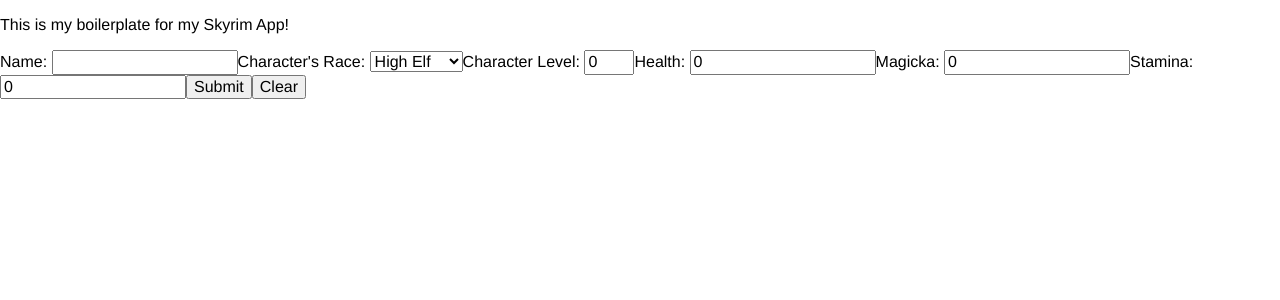
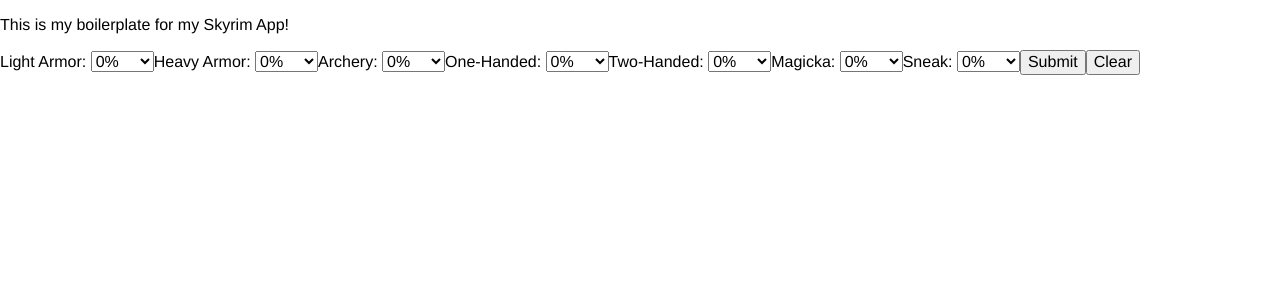
Before and after one commit to BashJr/skyrim-dmg-calc, a React app: page / in a window 1280 px wide. Shown: the top 300 px of the page. Built offline with nearby package versions, Linux system fonts and the light colour scheme.

Commit message:
Submit and Clear for each form complete

```diff
--- a/src/components/ArmorForm.js
+++ b/src/components/ArmorForm.js
@@ -1,37 +1,75 @@
 import React from 'react';
 
 export default class ArmorForm extends React.Component {
+    constructor() {
+        super();
+
+        this.state = {
+            helmet: '',
+            armor: '',
+            gloves: '',
+            boots: '',
+            necklace: '',
+            ring: '',
+            arrow: '',
+            lefthand: '',
+            righthand: ''
+        };
+
+        this.onHandleChange = this.onHandleChange.bind(this);
+        this.onFormSubmit = this.onFormSubmit.bind(this);
+        this.onFormClear = this.onFormClear.bind(this);
+    }
+
+    onHandleChange = (e) => {
+        const value = e.target.value;
+        this.setState({
+            [e.target.name]: value
+          });
+    }
+
     onFormSubmit = (e) => {
         e.preventDefault();
-        console.log('onSubmit here!');
+        console.log(this.state);
     };
-    onClear = (e) => {
-        e.preventDefault();
-        console.log('onClear here!');
+
+    onFormClear = () => {
+        this.setState({
+            helmet: '',
+            armor: '',
+            gloves: '',
+            boots: '',
+            necklace: '',
+            ring: '',
+            arrow: '',
+            lefthand: '',
+            righthand: ''
+          });
     };
+
     render() {
         return (
-            <form>
+            <form onSubmit={this.onFormSubmit}>
                 <label>Helmet: </label>
-                <input type="text" />
+                <input type="text" name="helmet" value={this.state.helmet} onChange={this.onHandleChange}/>
                 <label>Armor: </label>
-                <input type="text" />
+                <input type="text" name="armor" value={this.state.armor} onChange={this.onHandleChange}/>
                 <label>Gloves: </label>
-                <input type="text" />
+                <input type="text" name="gloves" value={this.state.gloves} onChange={this.onHandleChange}/>
                 <label>Boots: </label>
-                <input type="text" />
+                <input type="text" name="boots" value={this.state.boots} onChange={this.onHandleChange}/>
                 <label>Necklace: </label>
-                <input type="text" />
+                <input type="text" name="necklace" value={this.state.necklace} onChange={this.onHandleChange}/>
                 <label>Ring: </label>
-                <input type="text" />
+                <input type="text" name="ring" value={this.state.ring} onChange={this.onHandleChange}/>
                 <label>Arrow: </label>
-                <input type="text" />
+                <input type="text" name="arrow" value={this.state.arrow} onChange={this.onHandleChange}/>
                 <label>Left Hand Weapon: </label>
-                <input type="text" />
+                <input type="text" name="lefthand" value={this.state.lefthand} onChange={this.onHandleChange}/>
                 <label>Right Hand Weapon: </label>
-                <input type="text" />
-                <button>Submit</button>
-                <button onClick={this.onClear}>Clear</button>
+                <input type="text" name="righthand" value={this.state.righthand} onChange={this.onHandleChange}/>
+                <button type="submit">Submit</button>
+                <button type="button" onClick={this.onFormClear}>Clear</button>
             </form>
         );
     }
--- a/src/components/CharacterForm.js
+++ b/src/components/CharacterForm.js
@@ -43,17 +43,6 @@
     }
 ];
 
-// const character = [
-//     {
-//         name: '',
-//         race: '',
-//         level: 0,
-//         health: 0,
-//         magicka: 0,
-//         stamina: 0
-//     }
-// ];
-
 export default class CharacterForm extends React.Component {
     constructor() {
         super();
@@ -72,40 +61,28 @@
         this.onFormClear = this.onFormClear.bind(this);
         this.loadRaces = this.loadRaces.bind(this);
     }
-    // state = {
-    //     name: '',
-    //     race: '',
-    //     level: 0,
-    //     health: 0,
-    //     magicka: 0,
-    //     stamina: 0
-
-    // };
-
 
     onHandleChange = (e) => {
-        // this.setState({
-        //     name: e.target.value,
-        //     race: e.target.value,
-        //     level: e.target.value,
-        //     health: e.target.value,
-        //     magicka: e.target.value,
-        //     stamina: e.target.value
-        // });
-
         const value = e.target.value;
         this.setState({
             [e.target.name]: value
           });
     }
+
     onFormSubmit = (e) => {
         e.preventDefault();
-
         console.log(this.state);
     };
-    onFormClear = (e) => {
-        e.preventDefault();
-        console.log('onClear here!');
+
+    onFormClear = () => {
+        this.setState({
+            name: '',
+            race: '',
+            level: 0,
+            health: 0,
+            magicka: 0,
+            stamina: 0
+          });
     };
 
     loadRaces = (races) => {
@@ -133,8 +110,8 @@
                 <input type="number" name="magicka" value={this.state.magicka} onChange={this.onHandleChange} />
                 <label>Stamina: </label>
                 <input type="number" name="stamina" value={this.state.stamina} onChange={this.onHandleChange} />
-                <button onClick={this.onFormSubmit}>Submit</button>
-                <button onClick={this.onFormClear}>Clear</button>
+                <button type="submit">Submit</button>
+                <button type="button" onClick={this.onFormClear}>Clear</button>
             </form>
         );
     }
--- a/src/components/MasterForm.js
+++ b/src/components/MasterForm.js
@@ -15,7 +15,7 @@
     render() {
         return (
             <div>
-                <CharacterForm />
+                <PerkForm />
             </div>
 
         );
--- a/src/components/PerkForm.js
+++ b/src/components/PerkForm.js
@@ -30,17 +30,45 @@
 export default class PerkForm extends React.Component {
     constructor() {
         super();
+
+        this.state = {
+            light: 0,
+            heavy: 0,
+            archery: 0,
+            onehand: 0,
+            twohand: 0,
+            magickadmg: 0,
+            sneak: 0
+        };
+
+        this.onHandleChange = this.onHandleChange.bind(this);
+        this.onFormSubmit = this.onFormSubmit.bind(this);
+        this.onFormClear = this.onFormClear.bind(this);
         this.loadPercentages = this.loadPercentages.bind(this);
+    }
+
+    onHandleChange = (e) => {
+        const value = e.target.value;
+        this.setState({
+            [e.target.name]: value
+          });
     }
 
     onFormSubmit = (e) => {
         e.preventDefault();
-        console.log('onSubmit here!');
+        console.log(this.state);
     };
 
-    onClear = (e) => {
-        e.preventDefault();
-        console.log('onClear here!');
+    onFormClear = () => {
+        this.setState({
+            light: 0,
+            heavy: 0,
+            archery: 0,
+            onehand: 0,
+            twohand: 0,
+            magickadmg: 0,
+            sneak: 0
+          });
     };
 
     loadPercentages = (percentages) => {
@@ -53,37 +81,37 @@
 
     render() {
         return (
-            <form>
+            <form onSubmit={this.onFormSubmit}>
                 <label>Light Armor: </label>
-                <select>
+                <select name="light" value={this.state.light} onChange={this.onHandleChange}>
                     {this.loadPercentages(percentages)}
-                </select>
+                </select >
                 <label>Heavy Armor: </label>
-                <select>
+                <select name="heavy" value={this.state.heavy} onChange={this.onHandleChange}>
                     {this.loadPercentages(percentages)}
-                </select>
+                </select >
                 <label>Archery: </label>
-                <select>
+                <select name="archery" value={this.state.archery} onChange={this.onHandleChange}>
                     {this.loadPercentages(percentages)}
                 </select>
                 <label>One-Handed: </label>
-                <select>
+                <select name="onehand" value={this.state.onehand} onChange={this.onHandleChange}>
                     {this.loadPercentages(percentages)}
                 </select>
                 <label>Two-Handed: </label>
-                <select>
+                <select name="twohand" value={this.state.twohand} onChange={this.onHandleChange}>
                     {this.loadPercentages(percentages)}
                 </select>
                 <label>Magicka: </label>
-                <select>
+                <select name="magickadmg" value={this.state.magickadmg} onChange={this.onHandleChange}>
                     {this.loadPercentages(percentages)}
                 </select>
                 <label>Sneak: </label>
-                <select>
+                <select name="sneak" value={this.state.sneak} onChange={this.onHandleChange}>
                     {this.loadPercentages(percentages)}
                 </select>
-                <button>Submit</button>
-                <button onClick={this.onClear}>Clear</button>
+                <button type="submit">Submit</button>
+                <button type="button" onClick={this.onFormClear}>Clear</button>
             </form>
         );
     }
```
